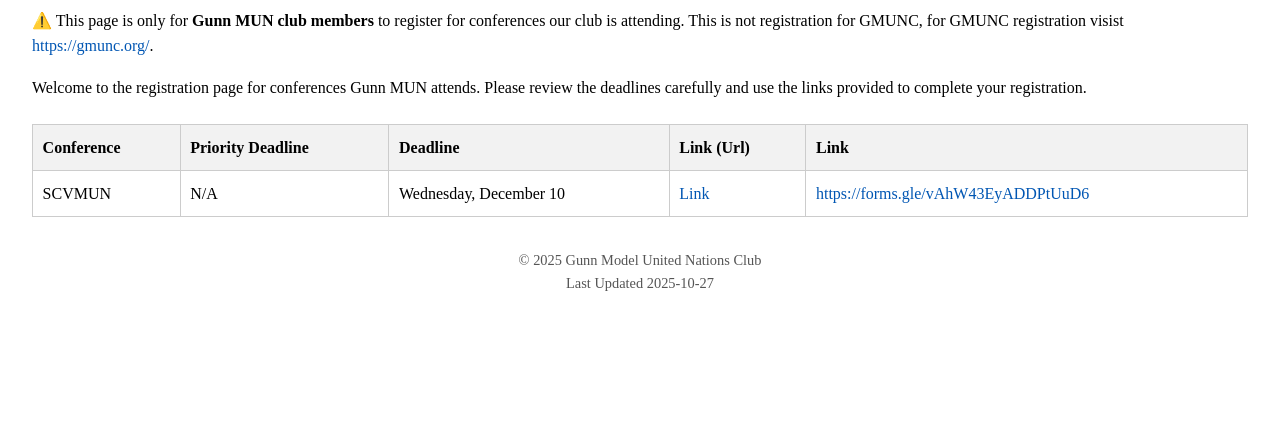
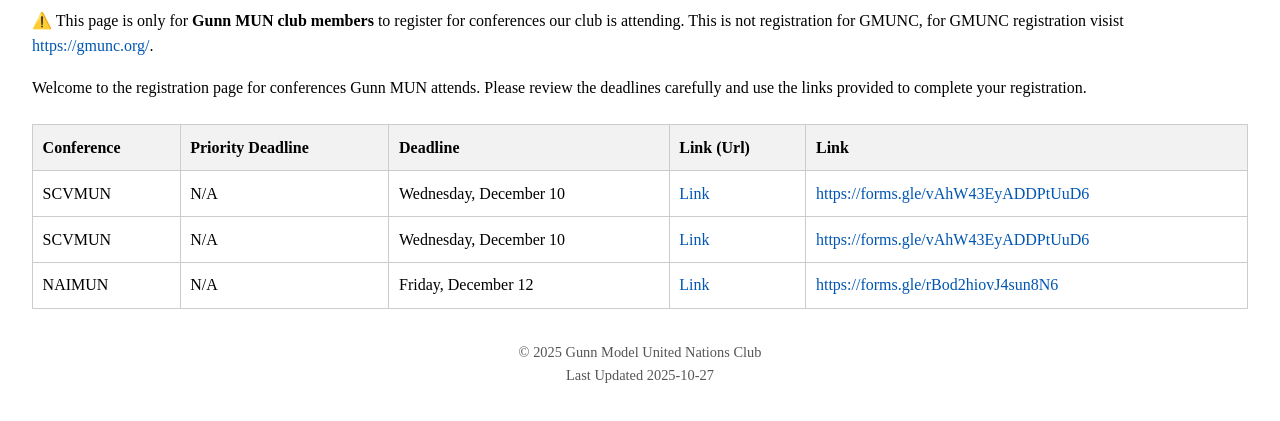
Before and after one commit to GunnMUN/Registration, a plain HTML site: page index.html in a window 1280 px wide. Shown: the part 97-518 px from the top of the page. Drawn offline with Linux system fonts and the light colour scheme.

Commit message:
Open NAIMUN

```diff
--- a/index.html
+++ b/index.html
@@ -79,6 +79,24 @@
                 </td>
                 <td><a href="https://forms.gle/vAhW43EyADDPtUuD6">https://forms.gle/vAhW43EyADDPtUuD6</a></td>
             </tr>
+            <tr>
+                <td>SCVMUN</td>
+                <td>N/A</td>
+                <td>Wednesday, December 10</td>
+                <td><a
+                        href="https://docs.google.com/forms/d/e/1FAIpQLSfK4wYa3Hv0ONC_g0tc5BG9Tt77c8JfuIbvTFY1pf-50BpiWg/viewform?usp=header">Link</a>
+                </td>
+                <td><a href="https://forms.gle/vAhW43EyADDPtUuD6">https://forms.gle/vAhW43EyADDPtUuD6</a></td>
+            </tr>
+            <tr>
+                <td>NAIMUN</td>
+                <td>N/A</td>
+                <td>Friday, December 12</td>
+                <td><a
+                        href="https://docs.google.com/forms/d/e/1FAIpQLScBoxE1Hk02XC4ir2hP8ezfDtTo4fHbQRKDhGd1HMW234mG1Q/viewform?usp=dialog">Link</a>
+                </td>
+                <td><a href="https://forms.gle/rBod2hiovJ4sun8N6">https://forms.gle/rBod2hiovJ4sun8N6</a></td>
+            </tr>
         </tbody>
         <!---
             <tbody><tr><td>No registration aviable at this time.</td></tr></tbody>
```
Also changed, not shown: naimun.html (added, +6 -0 lines).
